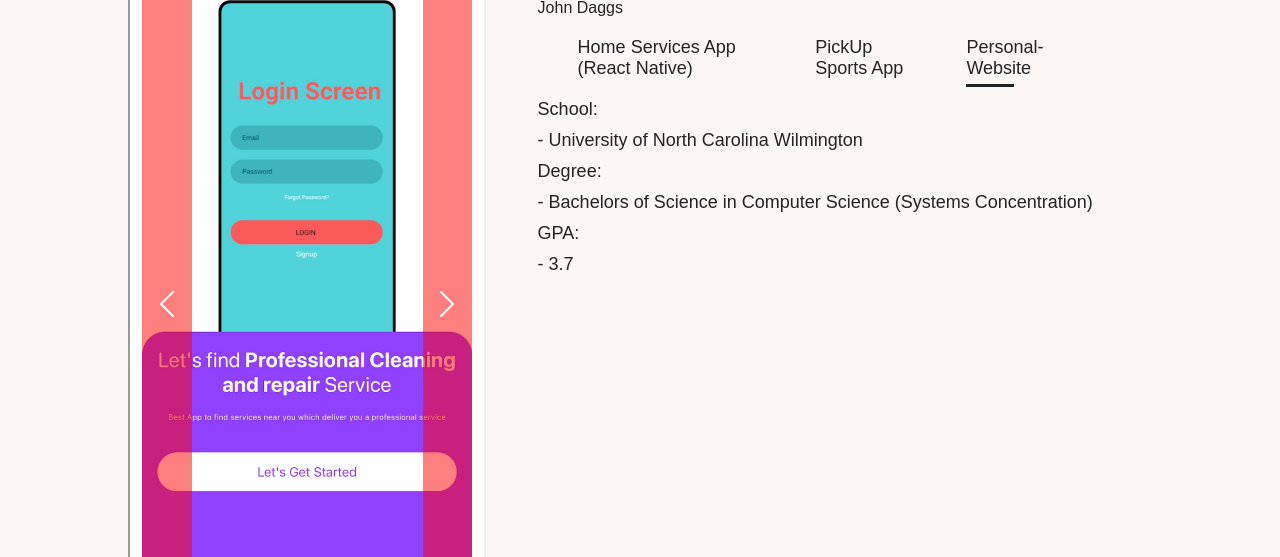
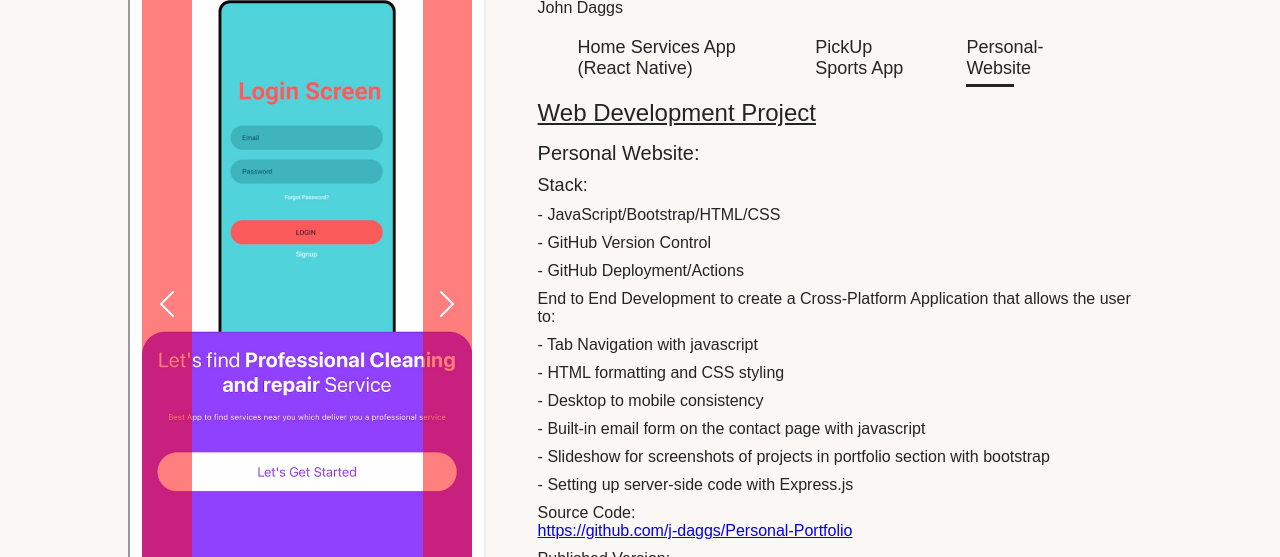
Before and after one commit to j-daggs/Personal-Portfolio, a website: page portfolio.html in a window 1280 px wide. Both pictures are taken after a click on the element "Personal-Website". Shown: the part 243-800 px from the top of the page. Drawn offline with nearby package versions, Linux system fonts and the light colour scheme; a small style sheet from the web is missing.

Commit message:
added section to Portfolio section

```diff
--- a/portfolio.html
+++ b/portfolio.html
@@ -52,6 +52,7 @@
                                             <ul style="font-size:16px">
                                               <li> - React Native Framework</li>
                                               <li> - Using Expo and Hygraph</li>
+                                              <li> - GitHub Version Control</li>
                                               <li>End to End Development to create a Mobile Application that allows the user to:
                                             <ul style="font-size:16px">
                                               <li> - Log in and create an account</li>
@@ -89,6 +90,7 @@
                                         <li> - Using Firebase</li>
                                         <li> - Dart Programming</li>
                                         <li> - Agile Environment</li>
+                                        <li> - GitHub Version Control</li>
                                         <li>End to End Development to create a Cross-Platform Application that allows the user to:
                                       <ul style="font-size:16px">
                                         <li> - Log in, create an account, log out</li>
@@ -113,14 +115,37 @@
                                 </ul>
                         </div>
                         <div class="tab-contents" id = "web">
-                            <ul style="font-size:18px">
-                                <li style="text-decoration:Bold">School: </li>
-                                <li> - University of North Carolina Wilmington</li>
-                                <li style="text-decoration:Bold">Degree:
-                                <li>-  Bachelors of Science in Computer Science (Systems Concentration)</li>
-                                <li style="text-decoration:Bold">GPA: </li>
-                                <li> - 3.7</li>
+                          <ul>
+                            <span style="font-size:24px;text-decoration:Underline" >Web Development Project</span>
+                            <li style="font-size:20px; margin-top:15px">Personal Website:
+                              <ul style="font-size:18px">
+                                <li>Stack:
+                                    <ul style="font-size:16px">
+                                      <li> - JavaScript/Bootstrap/HTML/CSS</li>
+                                      <li> - GitHub Version Control</li>
+                                      <li> - GitHub Deployment/Actions</li>
+                                      <li>End to End Development to create a Cross-Platform Application that allows the user to:
+                                    <ul style="font-size:16px">
+                                      <li> - Tab Navigation with javascript</li>
+                                      <li> - HTML formatting and CSS styling </li>
+                                      <li> - Desktop to mobile consistency</li>
+                                      <li> - Built-in email form on the contact page with javascript</li>
+                                      <li> - Slideshow for screenshots of projects in portfolio section with bootstrap</li>
+                                      <li> - Setting up server-side code with Express.js</li>
+                                      <li>Source Code:
+                                        <ul style="font-size:16px">
+                                          <a href="https://github.com/j-daggs/Personal-Portfolio">https://github.com/j-daggs/Personal-Portfolio</a>
+                                          <li>Published Version:
+                                            <ul style="font-size:16px">
+                                              <a href="https://j-daggs.github.io/Personal-Portfolio">https://j-daggs.github.io/Personal-Portfolio</a>
+                                  </ul>
+                                  </ul>
                             </ul>
+                            </li>
+                              <li>
+                                <span></span><br>
+                              </li>
+                              </ul>
                         </div>
                     </div>
                 </div>
```
